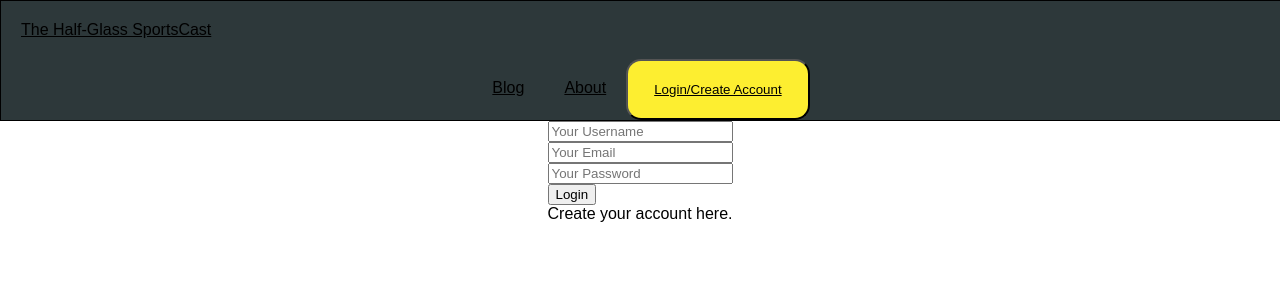
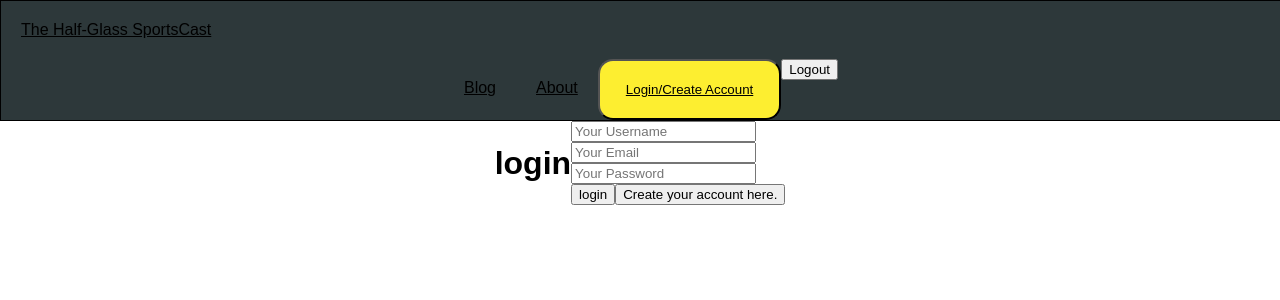
Before and after one commit to Tyler-Gosselin/Capstone-Front-End, a React (Create React App) app: page /auth in a window 1280 px wide. Shown: the top 300 px of the page. Built offline with nearby package versions, Linux system fonts and the light colour scheme; no server answers.

Commit message:
add logout button

```diff
--- a/src/Components/App.js
+++ b/src/Components/App.js
@@ -1,4 +1,4 @@
-import React from "react";
+import React, { useContext } from "react";
 import { BrowserRouter as Router, Switch, Route } from "react-router-dom";
 // import { FontAwesomeIcon } from "@fortawesome/react-fontawesome";
 
@@ -7,9 +7,12 @@ import Home from "./Pages/Home";
 import Blog from "./Pages/Blogs";
 import About from "./Pages/About";
 import AuthForm from "./Auth/AuthForm";
+import AuthContext from "./Contexts/Authcontext";
 
 
 function App() {
+
+
   return (
     <div className="container">
       <Router>
@@ -19,6 +22,7 @@ function App() {
             <Route exact path="/" component={Home} />
             <Route path="/blog" component={Blog} />
             <Route path="/about" component={About} />
+
             <Route path="/auth" component={AuthForm} />
           </Switch>
         </div>
--- a/src/Components/Auth/AuthForm.js
+++ b/src/Components/Auth/AuthForm.js
@@ -32,7 +32,7 @@ const AuthForm = () => {
 
   const handleFormToShow = () => {
     if (formToShow === "login") {
-      setFormToShow("register");
+      setFormToShow("register-user");
     } else {
       setFormToShow("login");
     }
@@ -48,6 +48,7 @@ const AuthForm = () => {
 
   return (
     <div className="login-form-wrapper">
+      <h1>{formToShow}</h1>
       <form onSubmit={handleSubmit} className="login-form">
         <div>
           <input
@@ -78,9 +79,9 @@ const AuthForm = () => {
         </div>
         <div>
           <button className="account-btn" type="submit">
-            Login
+            {formToShow}
           </button>
-          <div onClick={handleFormToShow}>{formQuestionText()}</div>
+          <button onClick={handleFormToShow}>{formQuestionText()}</button>
         </div>
       </form>
     </div>
--- a/src/Components/Auth/LogOutButton.js
+++ b/src/Components/Auth/LogOutButton.js
@@ -1,13 +1,13 @@
 import React, { useContext } from "react";
-import AuthContext from "./contexts/AuthContext";
+import AuthContext from "../Contexts/Authcontext";
 
-const LogoutButton = () => {
-  const { handleSuccessfulLogout } = useContext(AuthContext);
+const LogOutButton = () => {
+  const { handleLogout } = useContext(AuthContext);
   return (
     <div>
-      <button onClick={handleSuccessfulLogout}>Logout</button>
+      <button onClick={handleLogout}>Logout</button>
     </div>
   );
 };
 
-export default LogoutButton;
+export default LogOutButton;
--- a/src/Components/Nav/NavContainer.js
+++ b/src/Components/Nav/NavContainer.js
@@ -1,7 +1,11 @@
-import React from "react";
+import React, { useContext } from "react";
 import { NavLink } from "react-router-dom";
+import LogOutButton from "../Auth/LogOutButton";
+import AuthContext from "../Contexts/Authcontext";
 
-function NavContainer() {
+const NavContainer = () => {
+  const {loggedInStatus } = useContext(AuthContext)
+
   return (
     <div className="navigation-wrapper">
       <div className="logo-wrapper">
@@ -17,10 +21,12 @@ function NavContainer() {
           About
         </NavLink>
         <button className= "nav-button">
+        {loggedInStatus === "LOGGED_IN"}
         <NavLink exact to = "/auth">
           Login/Create Account
         </NavLink>
         </button>
+        <LogOutButton />
 
       </div>
     </div>
--- a/src/Components/Pages/Blogs.js
+++ b/src/Components/Pages/Blogs.js
@@ -5,7 +5,7 @@ function Blog() {
   const [blogs, setBlogs] = useState();
 
   useEffect(() => {
-    axios.get("http://127.0.0.1:5000/api/v1/get_blogs");
+    axios.get("http://127.0.0.1:5000/api/v1/get-blogs");
   });
 
   return (
--- a/src/Components/Providers/AuthProvider.js
+++ b/src/Components/Providers/AuthProvider.js
@@ -5,7 +5,7 @@ import { useHistory } from "react-router-dom";
 import AuthContext from "../Contexts/Authcontext";
 
 const AuthProvider = (props) => {
-  const [loggedInStatus, setLoggedInStatus] = useState("NOT_LOGGED_IN");
+  const [ loggedInStatus, setLoggedInStatus] = useState("NOT_LOGGED_IN");
   let history = useHistory()
 
   useEffect(() => {
@@ -24,10 +24,11 @@ const AuthProvider = (props) => {
 
   const handleSuccessfulLogin = () => {
     setLoggedInStatus("LOGGED_IN");
-    history.push('./')
+    history.push('/')
   };
 
   const handleLogout = () => {
+    console.log('logout')
     axios({
       method: "POST",
       url: `http://localhost:5000/api/logout`,
@@ -35,7 +36,7 @@ const AuthProvider = (props) => {
     })
       .then(() => {
         setLoggedInStatus("NOT_LOGGED_IN");
-        history.push('./')
+        history.push('/')
       })
       .catch((err) => console.log(err));
   };
```
Also changed, not shown: src/Components/Pages/Auth.js (+9 -9 lines).
